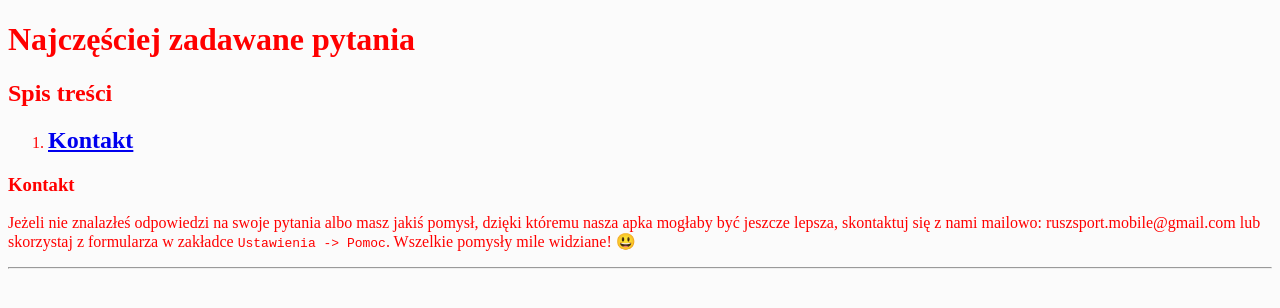
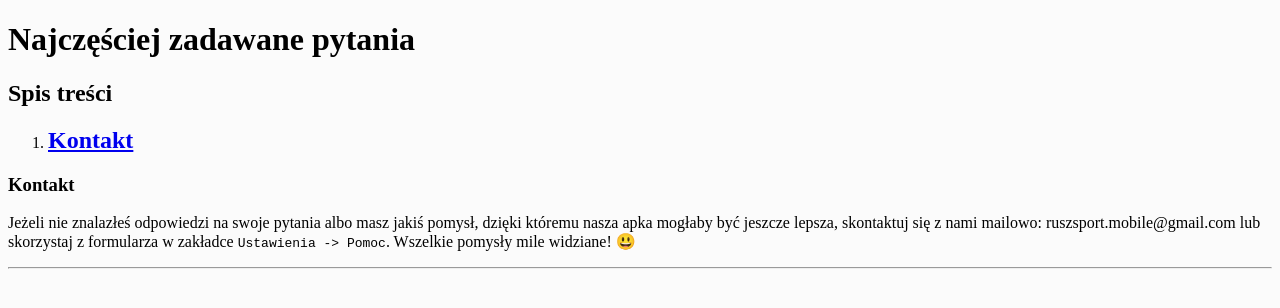
Before and after one commit to ruszsportdev/ruszsport, a Jekyll site: the page built from faq.md, in a window 1280 px wide. Shown: the top 308 px of the page. Built offline with Jekyll 4.4.1, drawn with Linux system fonts in a browser that asks for light colours.

Commit message:
Update style.css

```diff
--- a/assets/style.css
+++ b/assets/style.css
@@ -1,13 +1,13 @@
 body {
     background-color: rgb(251, 251, 251);
-    color: red;
+    color: black;
 }
 
 /* motyw ciemny */
 @media (prefers-color-scheme: dark) {
     body {
         background-color: rgb(30, 30, 30);
-        color: green;
+        color: white;
     }
 }
 
```
